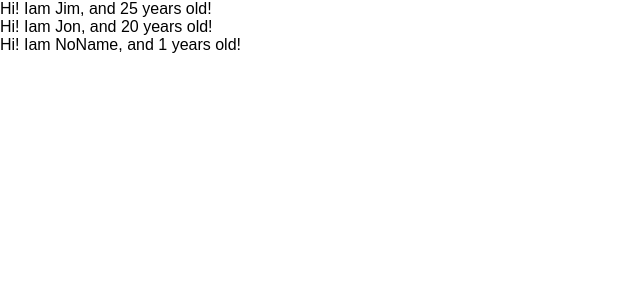
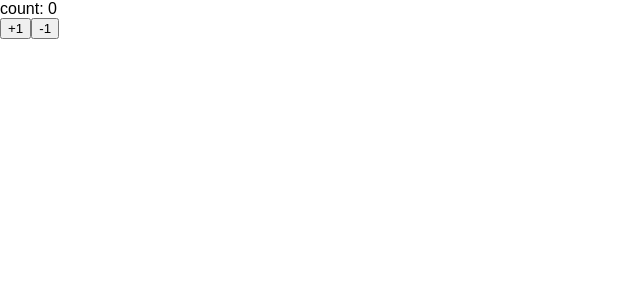
Before and after one commit to SekiguchiKai/udemy-react-redux-crud-application, a React (Create React App) app: page / in a window 1280 px wide. Shown: the top 300 px of the page, without its empty margins (0-640 px from the left). Built offline with nearby package versions, Linux system fonts and the light colour scheme.

Commit message:
stateを追加した

```diff
--- a/src/App.js
+++ b/src/App.js
@@ -1,47 +1,35 @@
 // jsxをトランスパイルするのに使うために
 import React, {Component} from 'react';
-import PropTypes from 'prop-types';
+
 
 // 関数をただ定義しただけで関数Componentになる
-const App = () => {
-    const profiles = [
-        {
-            name: 'Jim',
-            age: 25,
-        },
-        {
-            name: 'Jon',
-            age: 20,
-        },
-        {
-            name: 'NoName'
-        }
-    ];
+const App = () => (<Counter></Counter>)
 
-    return (
-        <div>
-            {
-                profiles.map((profile, index) => { // mapで回して、Userにpropsを与え生成されt部分的なHTMLを複数返す
-                    return <User name={profile.name} age={profile.age} key={index}/>
-                })
-            }
-        </div>
-    )
-};
+class Counter extends Component {
+    constructor(props) {
+        super(props);
+        this.state = {count: 0}
+    }
 
-const User = (props) => {
-    return <div>Hi! Iam {props.name}, and {props.age} years old!</div>
-};
+    handlePlusButton = () => {
+        // setState を実行すると、setStateが実行される
+        this.setState({count: this.state.count + 1});
+    };
 
-// propsの値が存在しなかった場合のデフォルトの値を設定しておく
-User.defaultProps = {
-    age: 1
-};
+    handleMinusButton = () => {
+        this.setState({count: this.state.count - 1})
+    };
 
-User.propTypes = {
-    name: PropTypes.string.isRequired,
-    age: PropTypes.number
-
+    render() {
+        return (
+            <React.Fragment>
+                <div>count: {this.state.count}</div>
+                <button onClick={this.handlePlusButton}>+1</button>
+                <button onClick={this.handleMinusButton}>-1</button>
+            </React.Fragment>
+        )
+    }
 }
 
+
 export default App;
```
